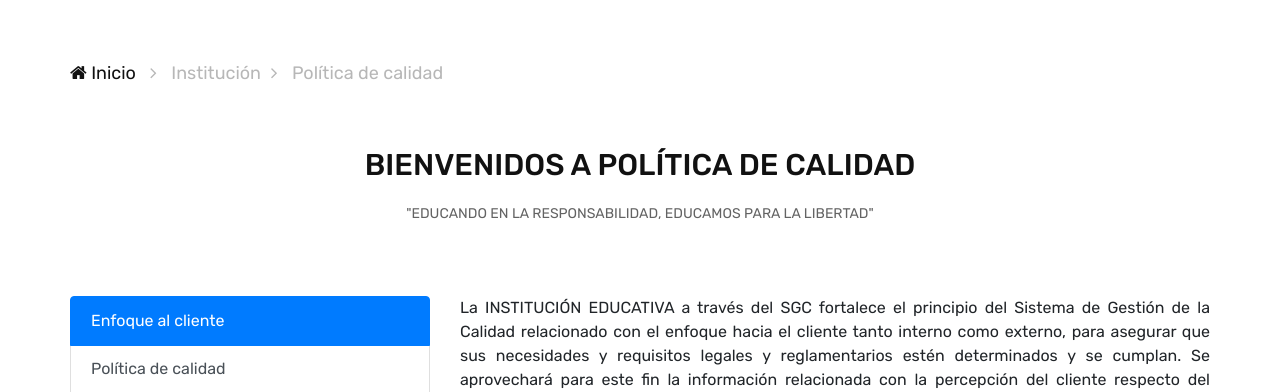
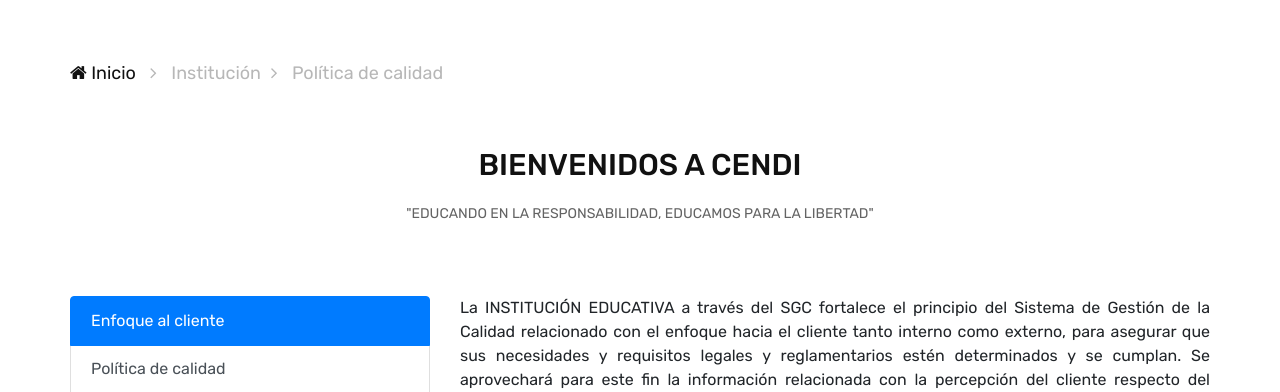
Before and after one commit to softwarejhond/PAGINA-WEB-CENDI, a PHP site: page /politicasDeCalidad.php in a window 1280 px wide. Shown: the part 290-682 px from the top of the page. Run offline with PHP 8.4, Linux system fonts and the light colour scheme; some libraries are stand-ins or nearby versions.

Commit message:
update info

```diff
--- a/auxiliarMedico.php
+++ b/auxiliarMedico.php
@@ -78,7 +78,7 @@
                                             </div>
                                             <div class="tab-pane fade" id="plan" role="tabpanel" aria-labelledby="list-profile-list" style="text-align: justify;">
                                                 <h3>PLAN DE ESTUDIO:</h3>
-                                                El programa Técnico Laboral como Secretariado Médico, cuenta con un total de 1.200 horas,
+                                                El programa Técnico Laboral como Secretaria(o) Medica(o), cuenta con un total de 1.200 horas,
                                                 distribuidas en tres niveles de formación: 50% teórico (600 horas) y 50% prácticas (600 horas).
                                                 Las horas prácticas serán de cumplimiento en las instituciones en que se tenga convenio.
                                             </div>
--- a/auxiliarSecretariado.php
+++ b/auxiliarSecretariado.php
@@ -80,7 +80,7 @@
                                             </div>
                                             <div class="tab-pane fade" id="plan" role="tabpanel" aria-labelledby="list-profile-list" style="text-align: justify;">
                                                 <h3>PLAN DE ESTUDIO:</h3>
-                                                El programa técnico laboral como secretariado gerencial, cuenta con un total de 1.200 horas,
+                                                El programa Técnico Laboral como Secretaria(o) General, cuenta con un total de 1.200 horas,
                                                 distribuidas en tres niveles de formación: 50% teórico (600 horas) y 50% prácticas (600 horas). Las
                                                 horas prácticas serán de cumplimiento en las instituciones en que se tenga convenio.
                                             </div>
--- a/auxiliarServicioCliente.php
+++ b/auxiliarServicioCliente.php
@@ -163,7 +163,6 @@
 						<br>
 
                             <img src="img/icons/mejores.png" alt="mejores" style="padding: 5px;">
-                            <img src="img/logosCelac/celac-Iso9001-ntc555-ntc-5581.png" alt="celac" style="padding: 5px;" width="250px">
 
                         </h5>
 					</div>
--- a/auxiliarSistemas.php
+++ b/auxiliarSistemas.php
@@ -145,7 +145,6 @@
                             <br>
 
                             <img src="img/icons/mejores.png" alt="mejores" style="padding: 5px;">
-                            <img src="img/logosCelac/celac-Iso9001-ntc555-ntc-5666.png" alt="celac" style="padding: 5px;" width="250px">
 
                         </h5>
                     </div>
--- a/egresados.php
+++ b/egresados.php
@@ -32,7 +32,7 @@
             </div>
             <div class="row">
                 <div class="col-lg-12 col-md-12 col-sm-12 text-center">
-                    <a href="https://docs.google.com/forms/d/e/1FAIpQLSedGtshqX3Nl8rLlcfLecdWnuE3cO3GOYGaAgrmQUeCnNDjXQ/viewform" target="_blank" class="btn btn-primary text-center">ENCUESTA PARA ACTUALIZACIÓN DE INFORMACIÓN DEL EGRESADO</a>
+                    <a href="https://docs.google.com/forms/d/e/1FAIpQLSedGtshqX3Nl8rLlcfLecdWnuE3cO3GOYGaAgrmQUeCnNDjXQ/viewform" target="_blank" class="btn btn-primary text-cente w-100" style="height: auto";>ENCUESTA PARA ACTUALIZACIÓN DE INFORMACIÓN DEL EGRESADO</a>
                     <br>
                 <br>
                 <img src="img/competencias.png" alt="competencias" width="100%">
--- a/politicasDeCalidad.php
+++ b/politicasDeCalidad.php
@@ -27,7 +27,7 @@
 	<section class="about-section spad pt-0">
 		<div class="container">
 			<div class="section-title text-center">
-				<h3>BIENVENIDOS A POLÍTICA DE CALIDAD</h3>
+				<h3>BIENVENIDOS A CENDI</h3>
 				<p>"EDUCANDO EN LA RESPONSABILIDAD, EDUCAMOS PARA LA LIBERTAD"</p>
 			</div>
 			<div class="row">
@@ -54,7 +54,7 @@
 
                             </div>
                             <div class="tab-pane fade" id="politicas" role="tabpanel" aria-labelledby="list-profile-list"style="text-align: justify;">
-                                CENDI como nstitución formadora de Educación para el Trabajo y el Desarrollo Humano se
+                                CENDI como institución formadora de Educación para el Trabajo y el Desarrollo Humano se
                                 compromete con sus clientes en mantener la EXCELENCIA Y ESTABILIDAD EN LOS PROGRAMAS
                                 QUE OFRECE y lo fundamenta en la práctica de los siguientes principios:
                                 <br>
```
Also changed, not shown: 3 other files.
